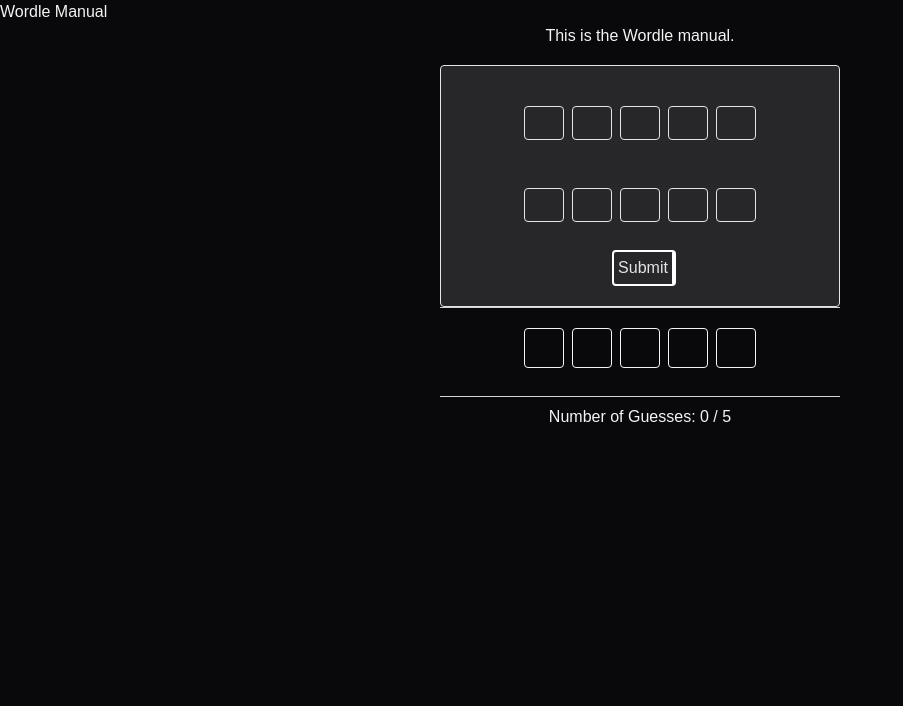
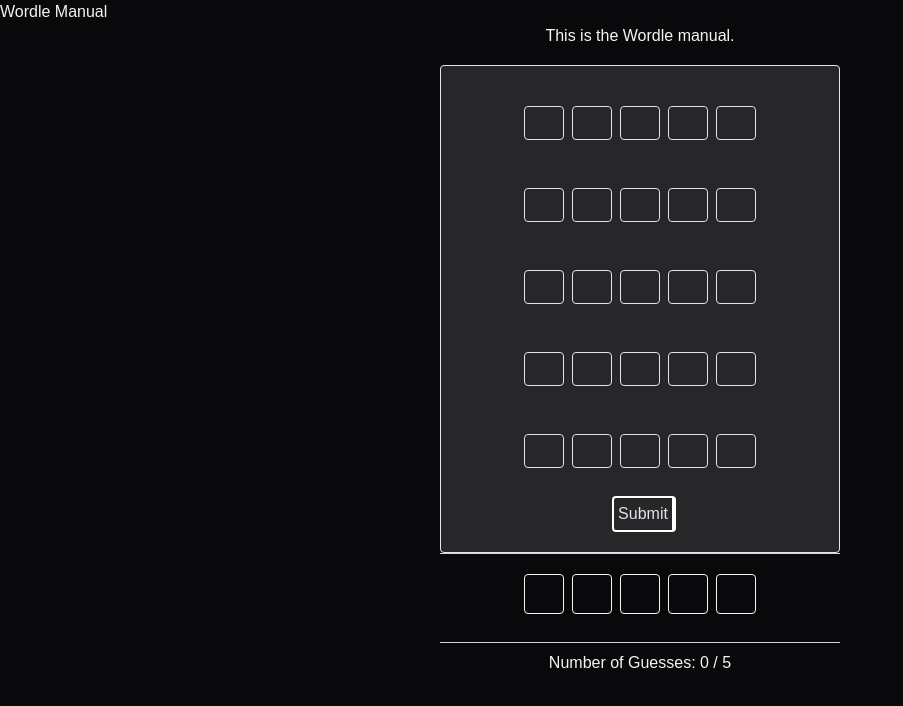
Before and after one commit to franco-ortega/wordle-clone, a Next.js app: page /manual in a window 1280 px wide. Shown: the top 706 px of the page, without its empty margins (0-903 px from the left). Built offline with nearby package versions, Linux system fonts and the light colour scheme.

Commit message:
save multiple guesses and display already submitted guesses

```diff
--- a/src/app/manual/page.tsx
+++ b/src/app/manual/page.tsx
@@ -14,6 +14,7 @@ function Manual() {
 	// testing AREA
 
 	const [letters, setLetters] = useState(['', '', '', '', '']);
+	const [guesses, setGuesses] = useState<string[]>([]);
 
 	const inputRefs = useRef<(HTMLInputElement | null)[]>([]);
 
@@ -61,6 +62,8 @@ function Manual() {
 		setGuess(submittedGuess);
 		setDisplayCorrect(true);
 
+		setGuesses((prev) => [...prev, submittedGuess]);
+
 		setNumberOfGuesses((previousGuesses) => {
 			const newTally = previousGuesses + 1;
 
@@ -96,7 +99,8 @@ function Manual() {
 						className='flex flex-col gap-2 items-center justify-center p-5 border rounded bg-zinc-800 text-zinc-200'
 					>
 						<div className='flex flex-row gap-2 items-center justify-center p-5'>
-							{letters.map((letter, index) => (
+							{guesses[0]
+								? guesses[0].split('').map((letter, index) => (
 										<label key={index} htmlFor={`letter-${index}`}>
 											<input
 												ref={(element) => {
@@ -110,15 +114,14 @@ function Manual() {
 												maxLength={1}
 												autoComplete='off'
 												inputMode='text'
-										onChange={(e) => handleLetterChange(index, e.target.value)}
+												onChange={(e) =>
+													handleLetterChange(index, e.target.value)
+												}
 												onKeyDown={(e) => handleKeyDown(index, e)}
 											/>
 										</label>
-							))}
-						</div>
-
-						<div className='flex flex-row gap-2 items-center justify-center p-5'>
-							{letters.map((letter, index) => (
+									))
+								: letters.map((letter, index) => (
 										<label key={index} htmlFor={`letter-${index}`}>
 											<input
 												ref={(element) => {
@@ -132,7 +135,193 @@ function Manual() {
 												maxLength={1}
 												autoComplete='off'
 												inputMode='text'
-										onChange={(e) => handleLetterChange(index, e.target.value)}
+												onChange={(e) =>
+													handleLetterChange(index, e.target.value)
+												}
+												onKeyDown={(e) => handleKeyDown(index, e)}
+											/>
+										</label>
+									))}
+						</div>
+
+						<div className='flex flex-row gap-2 items-center justify-center p-5'>
+							{guesses[1]
+								? guesses[1].split('').map((letter, index) => (
+										<label key={index} htmlFor={`letter-${index}`}>
+											<input
+												ref={(element) => {
+													inputRefs.current[index] = element;
+												}}
+												className='border rounded p-1 w-10 text-center uppercase'
+												type='text'
+												id={`letter-${index}`}
+												name={`letter-${index}`}
+												value={letter}
+												maxLength={1}
+												autoComplete='off'
+												inputMode='text'
+												onChange={(e) =>
+													handleLetterChange(index, e.target.value)
+												}
+												onKeyDown={(e) => handleKeyDown(index, e)}
+											/>
+										</label>
+									))
+								: letters.map((letter, index) => (
+										<label key={index} htmlFor={`letter-${index}`}>
+											<input
+												ref={(element) => {
+													inputRefs.current[index] = element;
+												}}
+												className='border rounded p-1 w-10 text-center uppercase'
+												type='text'
+												id={`letter-${index}`}
+												name={`letter-${index}`}
+												value={letter}
+												maxLength={1}
+												autoComplete='off'
+												inputMode='text'
+												onChange={(e) =>
+													handleLetterChange(index, e.target.value)
+												}
+												onKeyDown={(e) => handleKeyDown(index, e)}
+											/>
+										</label>
+									))}
+						</div>
+
+						<div className='flex flex-row gap-2 items-center justify-center p-5'>
+							{guesses[2]
+								? guesses[2].split('').map((letter, index) => (
+										<label key={index} htmlFor={`letter-${index}`}>
+											<input
+												ref={(element) => {
+													inputRefs.current[index] = element;
+												}}
+												className='border rounded p-1 w-10 text-center uppercase'
+												type='text'
+												id={`letter-${index}`}
+												name={`letter-${index}`}
+												value={letter}
+												maxLength={1}
+												autoComplete='off'
+												inputMode='text'
+												onChange={(e) =>
+													handleLetterChange(index, e.target.value)
+												}
+												onKeyDown={(e) => handleKeyDown(index, e)}
+											/>
+										</label>
+									))
+								: letters.map((letter, index) => (
+										<label key={index} htmlFor={`letter-${index}`}>
+											<input
+												ref={(element) => {
+													inputRefs.current[index] = element;
+												}}
+												className='border rounded p-1 w-10 text-center uppercase'
+												type='text'
+												id={`letter-${index}`}
+												name={`letter-${index}`}
+												value={letter}
+												maxLength={1}
+												autoComplete='off'
+												inputMode='text'
+												onChange={(e) =>
+													handleLetterChange(index, e.target.value)
+												}
+												onKeyDown={(e) => handleKeyDown(index, e)}
+											/>
+										</label>
+									))}
+						</div>
+
+						<div className='flex flex-row gap-2 items-center justify-center p-5'>
+							{guesses[3]
+								? guesses[3].split('').map((letter, index) => (
+										<label key={index} htmlFor={`letter-${index}`}>
+											<input
+												ref={(element) => {
+													inputRefs.current[index] = element;
+												}}
+												className='border rounded p-1 w-10 text-center uppercase'
+												type='text'
+												id={`letter-${index}`}
+												name={`letter-${index}`}
+												value={letter}
+												maxLength={1}
+												autoComplete='off'
+												inputMode='text'
+												onChange={(e) =>
+													handleLetterChange(index, e.target.value)
+												}
+												onKeyDown={(e) => handleKeyDown(index, e)}
+											/>
+										</label>
+									))
+								: letters.map((letter, index) => (
+										<label key={index} htmlFor={`letter-${index}`}>
+											<input
+												ref={(element) => {
+													inputRefs.current[index] = element;
+												}}
+												className='border rounded p-1 w-10 text-center uppercase'
+												type='text'
+												id={`letter-${index}`}
+												name={`letter-${index}`}
+												value={letter}
+												maxLength={1}
+												autoComplete='off'
+												inputMode='text'
+												onChange={(e) =>
+													handleLetterChange(index, e.target.value)
+												}
+												onKeyDown={(e) => handleKeyDown(index, e)}
+											/>
+										</label>
+									))}
+						</div>
+
+						<div className='flex flex-row gap-2 items-center justify-center p-5'>
+							{guesses[4]
+								? guesses[4].split('').map((letter, index) => (
+										<label key={index} htmlFor={`letter-${index}`}>
+											<input
+												ref={(element) => {
+													inputRefs.current[index] = element;
+												}}
+												className='border rounded p-1 w-10 text-center uppercase'
+												type='text'
+												id={`letter-${index}`}
+												name={`letter-${index}`}
+												value={letter}
+												maxLength={1}
+												autoComplete='off'
+												inputMode='text'
+												onChange={(e) =>
+													handleLetterChange(index, e.target.value)
+												}
+												onKeyDown={(e) => handleKeyDown(index, e)}
+											/>
+										</label>
+									))
+								: letters.map((letter, index) => (
+										<label key={index} htmlFor={`letter-${index}`}>
+											<input
+												ref={(element) => {
+													inputRefs.current[index] = element;
+												}}
+												className='border rounded p-1 w-10 text-center uppercase'
+												type='text'
+												id={`letter-${index}`}
+												name={`letter-${index}`}
+												value={letter}
+												maxLength={1}
+												autoComplete='off'
+												inputMode='text'
+												onChange={(e) =>
+													handleLetterChange(index, e.target.value)
+												}
 												onKeyDown={(e) => handleKeyDown(index, e)}
 											/>
 										</label>
```
Lines whose indentation alone changed are shown as unchanged.
